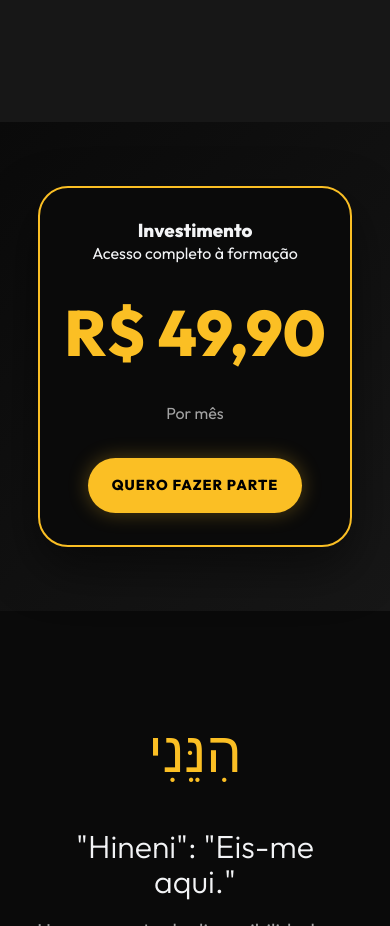
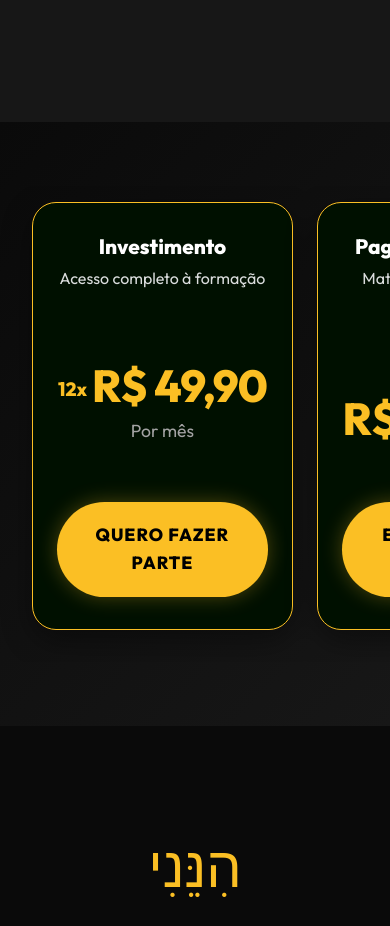
Before and after one commit to raaylsonalves/seminario-hineni.github.io, a plain HTML site: page index.html in a window 390 px wide. Shown: the part 3580-4506 px from the top of the page. Drawn offline with Linux system fonts and the light colour scheme.

Commit message:
feat: redesign pricing section with responsive carousel and dual payment options

```diff
--- a/index.html
+++ b/index.html
@@ -261,12 +261,44 @@
     <!-- ===== INVESTIMENTO ===== -->
     <section id="investimento" class="pricing-section">
         <div class="container reveal">
-            <div class="pricing-card">
-                <h3>Investimento</h3>
-                <p>Acesso completo à formação</p>
-                <span class="price">R$ 49,90</span>
-                <span class="price-sub">Por mês</span>
-                <a href="https://www.e-inscricao.com/creative/seminariohineni" class="btn">Quero fazer parte</a>
+            <div class="pricing-carousel">
+                <div class="pricing-grid">
+                    <!-- Parcelado -->
+                    <div class="pricing-card">
+                        <div class="price-header">
+                            <h3>Investimento</h3>
+                            <p>Acesso completo à formação</p>
+                        </div>
+
+                        <div class="price-main">
+                            <div class="price-value-wrapper">
+                                <span class="price-unit">12x</span>
+                                <span class="price-number">R$ 49,90</span>
+                            </div>
+                            <p class="price-label">Por mês</p>
+                        </div>
+
+                        <a href="https://www.e-inscricao.com/creative/seminariohineni" class="btn">QUERO FAZER PARTE</a>
+                    </div>
+
+                    <!-- À Vista -->
+                    <div class="pricing-card">
+                        <div class="price-header">
+                            <h3>Pagamento à Vista</h3>
+                            <p>Matrícula com desconto especial</p>
+                        </div>
+
+                        <div class="price-main">
+                            <span class="price-old">R$ 598,80</span>
+                            <div class="price-value-wrapper">
+                                <span class="price-number">R$ 520,00</span>
+                            </div>
+                            <p class="price-label">À vista no PIX</p>
+                        </div>
+
+                        <a href="https://www.e-inscricao.com/creative/seminariohineni" class="btn">ECONOMIZAR AGORA</a>
+                    </div>
+                </div>
             </div>
         </div>
     </section>
--- a/style.css
+++ b/style.css
@@ -455,26 +455,103 @@ section {
 /* ===== PRICING ===== */
 .pricing-section {
     background: linear-gradient(135deg, #0a0a0a 0%, #171717 100%);
-    display: flex;
+}
+
+.pricing-grid {
+    display: grid;
+    grid-template-columns: repeat(auto-fit, minmax(320px, 1fr));
+    gap: 2rem;
+    width: 100%;
+    margin: 0 auto;
     justify-content: center;
+    align-items: stretch;
 }
 
 .pricing-card {
-    background: var(--bg);
-    border: 2px solid var(--primary);
-    padding: 4rem;
-    border-radius: 30px;
+    background: #001000; /* Quase preto para profundidade */
+    border: 1px solid var(--primary); /* Voltando para a borda laranja conforme pedido */
+    padding: 3.5rem 2rem;
+    border-radius: 24px;
     text-align: center;
-    max-width: 500px;
+    box-shadow: 0 10px 30px rgba(0, 0, 0, 0.4);
+    transition: var(--transition);
+    display: flex;
+    flex-direction: column;
+    justify-content: space-between;
+}
+
+.price-header h3 {
+    font-size: 1.5rem;
+    font-weight: 800;
+    margin-bottom: 0.5rem;
+    color: #fff;
+}
+
+.price-header p {
+    color: var(--text-main);
+    font-size: 1rem;
+    opacity: 0.9;
+    margin-bottom: 2rem;
+}
+
+.price-main {
+    margin: 1.5rem 0; /* Reduzido de 2.5rem */
+}
+
+.price-value-wrapper {
+    display: flex;
+    align-items: center;
+    justify-content: center;
+    gap: 0.3rem;
+    color: var(--primary);
+    line-height: 1;
+}
+
+.price-unit {
+    font-size: 1.2rem;
+    font-weight: 700;
+    margin-top: 5px;
+}
+
+.price-number {
+    font-size: 4rem;
+    font-weight: 800;
+    letter-spacing: -1px;
+    white-space: nowrap; /* Garante que R$ e o valor fiquem na mesma linha */
+}
+
+.price-label {
+    font-size: 1.1rem;
+    color: var(--text-muted);
+    margin-top: 0.5rem;
+}
+
+.pricing-card .btn {
     width: 100%;
-    box-shadow: 0 20px 50px rgba(0, 0, 0, 0.5);
+    padding: 1.2rem 1rem;
+    font-size: 1.1rem;
+    border-radius: 12px; /* Mais quadrado como na foto, ou arredondado como pedido? "rounded" */
+    border-radius: 50px;
+}
+
+.pricing-card:hover {
+    transform: translateY(-10px);
+    box-shadow: 0 30px 60px rgba(251, 191, 36, 0.1);
+}
+
+.price-old {
+    font-size: 1.25rem;
+    color: var(--text-muted);
+    text-decoration: line-through;
+    display: block;
+    margin-bottom: 0.5rem;
 }
 
 .price {
-    font-size: 4rem;
+    font-size: 3.5rem;
     font-weight: 800;
     color: var(--primary);
-    margin: 1rem 0;
+    margin: 0.5rem 0;
     display: block;
 }
 
@@ -483,6 +560,7 @@ section {
     color: var(--text-muted);
     margin-bottom: 2rem;
     display: block;
+    font-weight: 600;
 }
 
 /* ===== HINENI MEANING ===== */
@@ -599,9 +677,43 @@ footer {
         padding: 1.5rem 1rem;
     }
 
-    /* Pricing */
+    /* Pricing Carousel Wrapper */
+    .pricing-carousel {
+        margin: 0 -2rem; /* Sangria lateral igual ao currículo */
+        position: relative;
+    }
+
+    .pricing-grid {
+        display: flex;
+        gap: 1.5rem;
+        overflow-x: auto;
+        scroll-snap-type: x mandatory;
+        scrollbar-width: none;
+        -ms-overflow-style: none;
+        padding: 1rem 2rem 2rem 2rem; /* Padding lateral para alinhar o primeiro card */
+        justify-content: flex-start;
+    }
+
+    .pricing-grid::-webkit-scrollbar {
+        display: none;
+    }
+
     .pricing-card {
-        padding: 2rem 1.5rem;
+        min-width: 80%; /* Levemente menor para mostrar o próximo card */
+        scroll-snap-align: center;
+        padding: 2rem 1.5rem; /* Reduzido de 2.5rem */
+    }
+
+    .price-header h3 {
+        font-size: 1.3rem; /* Menor no mobile */
+    }
+
+    .price-header p {
+        margin-bottom: 1rem;
+    }
+
+    .price-number {
+        font-size: 2.8rem; /* Ajuste para caber tudo em uma linha */
     }
 
     /* Meaning */
```
